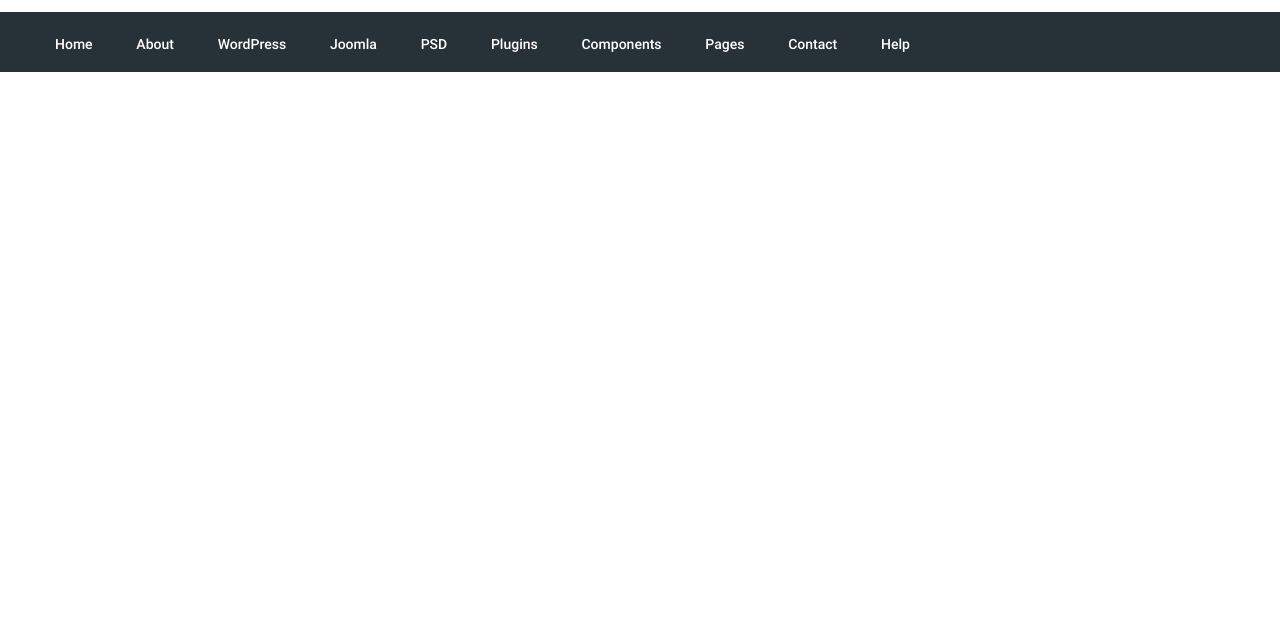
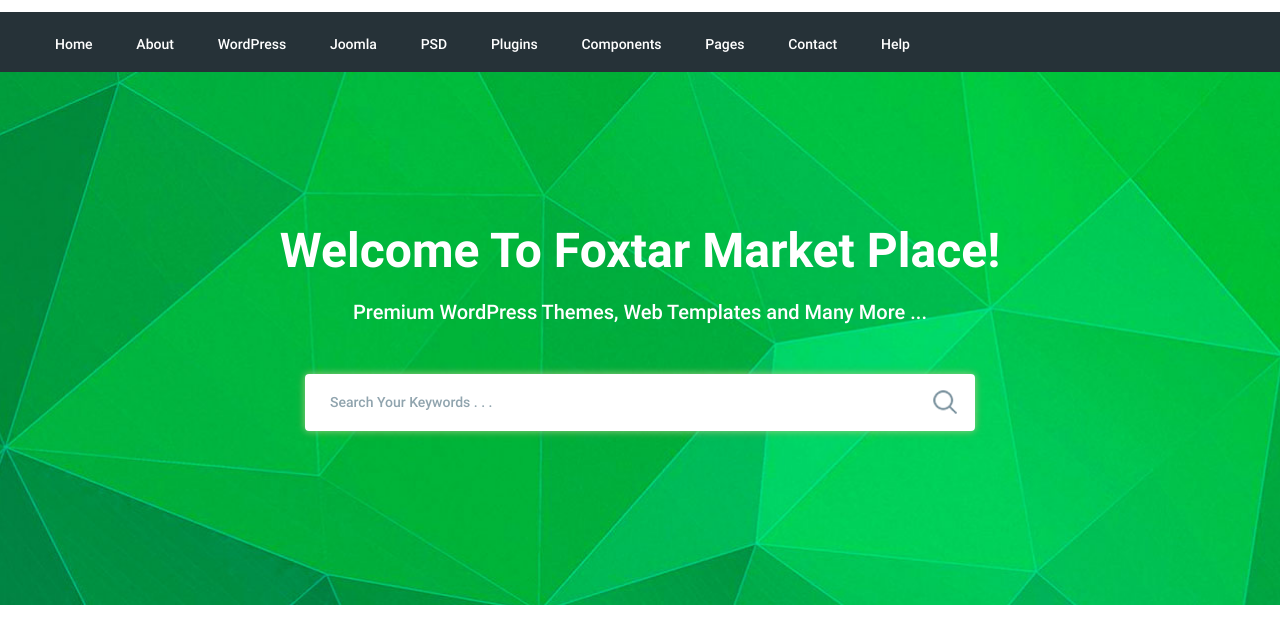
Before and after one commit to MikhailR/Moderno, a website: page app/index.html in a window 1280 px wide. Shown: the part 77-720 px from the top of the page. Drawn offline with nearby package versions, Linux system fonts and the light colour scheme; files that its build step writes are made by us from their sources.

Commit message:
add section-SEARCH

```diff
--- a/app/index.html
+++ b/app/index.html
@@ -24,7 +24,7 @@
 					<div class="header__actions">
 						<a class="header__cart header__cart--active" href="#">
 							<span class="header__cart-number">8</span>
-							<img src="images/icon-cart.png" alt="Icon cart">
+							<img src="images/icons/icon-cart.png" alt="Icon cart">
 						</a>
 						<a class="header__button header__button--login" href="#">Login</a>
 						<a class="header__button header__button--register" href="#">Register</a>
@@ -72,6 +72,23 @@
 		</div>
 	</header>
 
+	<main>
+		<section class="search" style="background-image: url('images/search-bg.jpg');">
+			<div class="container">
+				<div class="search__inner">
+					<h1 class="search__title">Welcome To Foxtar Market Place!</h1>
+					<p class="search__text">Premium WordPress Themes, Web Templates and Many More ...</p>
+					<form class="search__form">
+						<input class="search__input" type="text" placeholder="Search Your Keywords . . ." required>
+						<button class="search__button" type="submit">
+							<img src="images/icons/icon-search.png" alt="Search icon">
+						</button>
+					</form>
+				</div>
+			</div>
+		</section>
+	</main>
+
 	<script src="https://ajax.googleapis.com/ajax/libs/jquery/3.5.1/jquery.min.js"></script>
 	<script src="js/libs.min.js"></script>
 	<script src="js/script.js"></script>
--- a/app/scss/_global.scss
+++ b/app/scss/_global.scss
@@ -4,6 +4,11 @@
 
 *, *::before, *::after {
 	box-sizing: inherit;
+	margin: 0;
+	padding: 0;
+}
+
+h1, h2, h3, h4, h5, h6 {
 	margin: 0;
 	padding: 0;
 }
--- a/app/scss/_header.scss
+++ b/app/scss/_header.scss
@@ -96,7 +96,6 @@
 		width: 72px;
 		padding: 9px 0 8px;
 		font-size: 12px;
-		// line-height: 1;
 		color: #ffffff;
 		text-align: center;
 		border-radius: 3px;
--- /dev/null
+++ b/app/scss/_search.scss
@@ -0,0 +1,74 @@
+.search {
+	background-position: center;
+	background-size: cover;
+	background-repeat: no-repeat;
+	min-height: 533px;
+	&__inner {
+		padding: 150px 0 100px;
+		text-align: center;
+	}
+	&__title {
+		font-weight: 700;
+		font-size: 48px;
+		color: #ffffff;
+		margin-bottom: 20px;
+	}
+	&__text {
+		font-weight: 500;
+		font-size: 20px;
+		color: #ffffff;
+		margin-bottom: 50px;
+	}
+	&__form {
+		//border: 3px solid yellow;
+		width: 100%;
+		max-width: 670px;
+		margin: 0 auto;
+		display: flex;
+		border-radius: 4px;
+		overflow: hidden;
+		box-shadow: 0 0 7px rgba(#ffffff, 0.35), 0 0 10px rgba(#7cb240, 0.75);
+	}
+	&__input {
+		flex: 1 0 auto;
+		height: 57px;
+		border: none;
+		padding: 0 25px;
+		font-weight: 500;
+		font-size: 14px;
+		color: $text-dark;
+		outline: none;
+		transition-duration: 0.3s;
+		&::-webkit-input-placeholder {
+			color: #90a4ae;}
+		&::-moz-placeholder {
+			color: #90a4ae;}
+		&:-moz-placeholder {
+			color: #90a4ae;}
+		&:-ms-input-placeholder {
+			color: #90a4ae;}
+		&:focus {
+			box-shadow: inset 0 0 10px $color-green;
+		}
+	}
+	&__button {
+		width: 60px;
+		background: #ffffff;
+		display: flex;
+		justify-content: center;
+		align-items: center;
+		outline: none;
+		transition-duration: 0.3s;
+		img {
+			display: block;
+			width: 24px;
+			transition-duration: 0.3s;
+		}
+		&:hover, &:focus {
+			box-shadow: inset 0 0 20px $color-green;
+			img {
+				transform: scale(1.2);
+			}
+		}
+	}
+}
--- a/app/scss/style.scss
+++ b/app/scss/style.scss
@@ -3,3 +3,4 @@
 @import 'global';
 
 @import 'header';
+@import 'search';
```
Also changed, not shown: app/css/libs.min.css (added), app/css/style.min.css (added), app/images/icons/icon-cart.png (renamed from app/images/icon-cart.png), app/images/icons/icon-search.png (renamed from app/images/icon-search.png), app/images/search-bg.jpg (renamed from app/images/top-bg.jpg), 1 other file.
